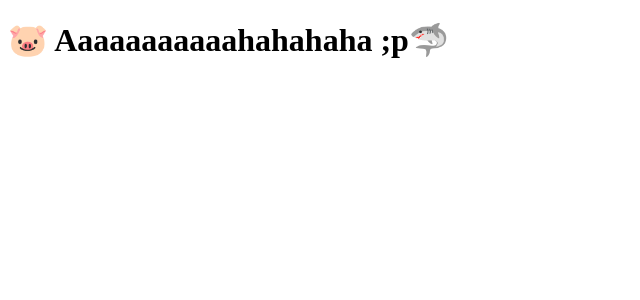
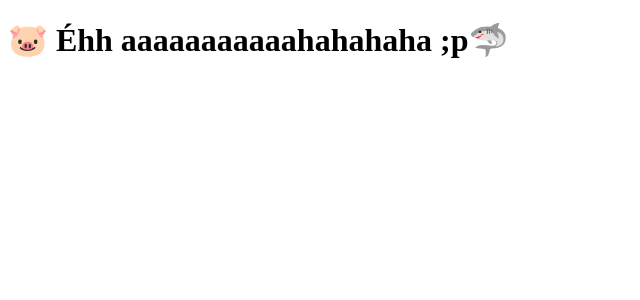
Before and after one commit to MatDev435/clone-tabnews, a Next.js app: page / in a window 1280 px wide. Shown: the top 300 px of the page, without its empty margins (0-640 px from the left). Built offline with nearby package versions, Linux system fonts and the light colour scheme.

Commit message:
Modifica a mensagem

```diff
--- a/pages/index.js
+++ b/pages/index.js
@@ -1,5 +1,5 @@
 function Home() {
-    return <h1>🐷 Aaaaaaaaaaahahahaha ;p🦈</h1>
+    return <h1>🐷 Éhh aaaaaaaaaaahahahaha ;p🦈</h1>
 }
 
 export default Home
```
